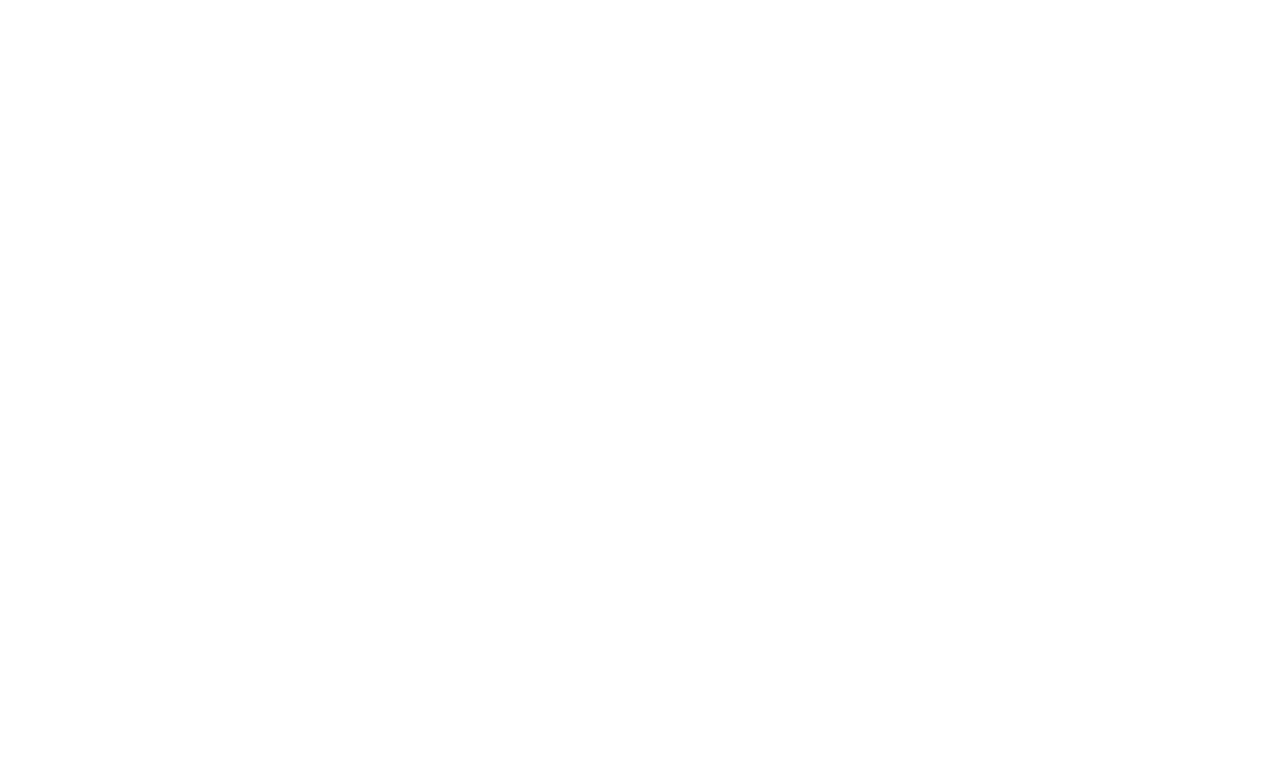
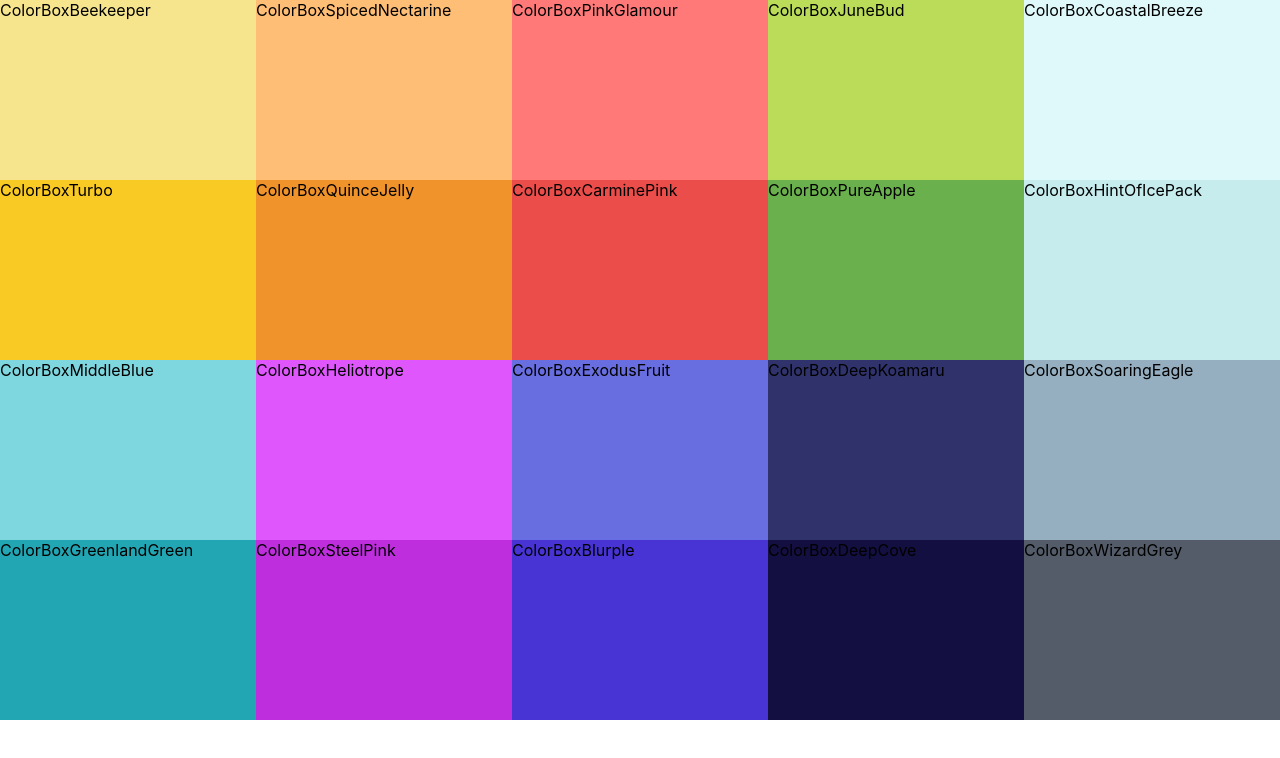
Before and after one commit to eag58914/color-picker-app, a React (Create React App) app: page / in a window 1280 px wide. Shown: the top 758 px of the page. Built offline with nearby package versions, Linux system fonts and the light colour scheme.

Commit message:
Add ColorBox

```diff
--- a/src/App.js
+++ b/src/App.js
@@ -5,7 +5,7 @@
 function App() {
   return (
     <div>
-     <Palette palette={seedColors[4]} />
+     <Palette {...seedColors[4]} />
     </div>
   );
 }
--- /dev/null
+++ b/src/ColorBox.css
@@ -0,0 +1,8 @@
+.ColorBox{
+    width: 20%;
+    height: 25%;
+    margin: 0 auto;
+    display: inline-block;
+    position: relative;
+    cursor: pointer;
+}
--- /dev/null
+++ b/src/ColorBox.js
@@ -0,0 +1,15 @@
+import React,{Component} from 'react';
+import './ColorBox.css'
+
+
+class ColorBox extends Component {
+    render() {
+        return (
+        <div style={{ background: this.props.background}} className='ColorBox'>
+            <span>ColorBox</span>
+            {this.props.name}
+        </div>);
+    }
+}
+
+export default ColorBox;
--- /dev/null
+++ b/src/Palette.css
@@ -0,0 +1,7 @@
+.Palette{
+    height: 100vh;
+}
+.Palette-colors{
+    height: 90%;
+
+}
--- a/src/Palette.js
+++ b/src/Palette.js
@@ -1,12 +1,19 @@
 import React, { Component } from 'react'
+import ColorBox from './ColorBox'
+import './Palette.css'
 
 class Palette extends Component{
     render(){
+        const colorBoxes =  this.props.colors.map(color=>(
+            <ColorBox background={color.color} name={color.name}/>
+        ))
         return(
             <div className="Palette">
                 {/* NavBar goes here */}
               <div className="Palette-colors">
-            {/* bunuch of color palettes */}
+                {colorBoxes}
+            {/* bunch of color palettes */}
+
              {/* footer*/}
               </div>
 
```
